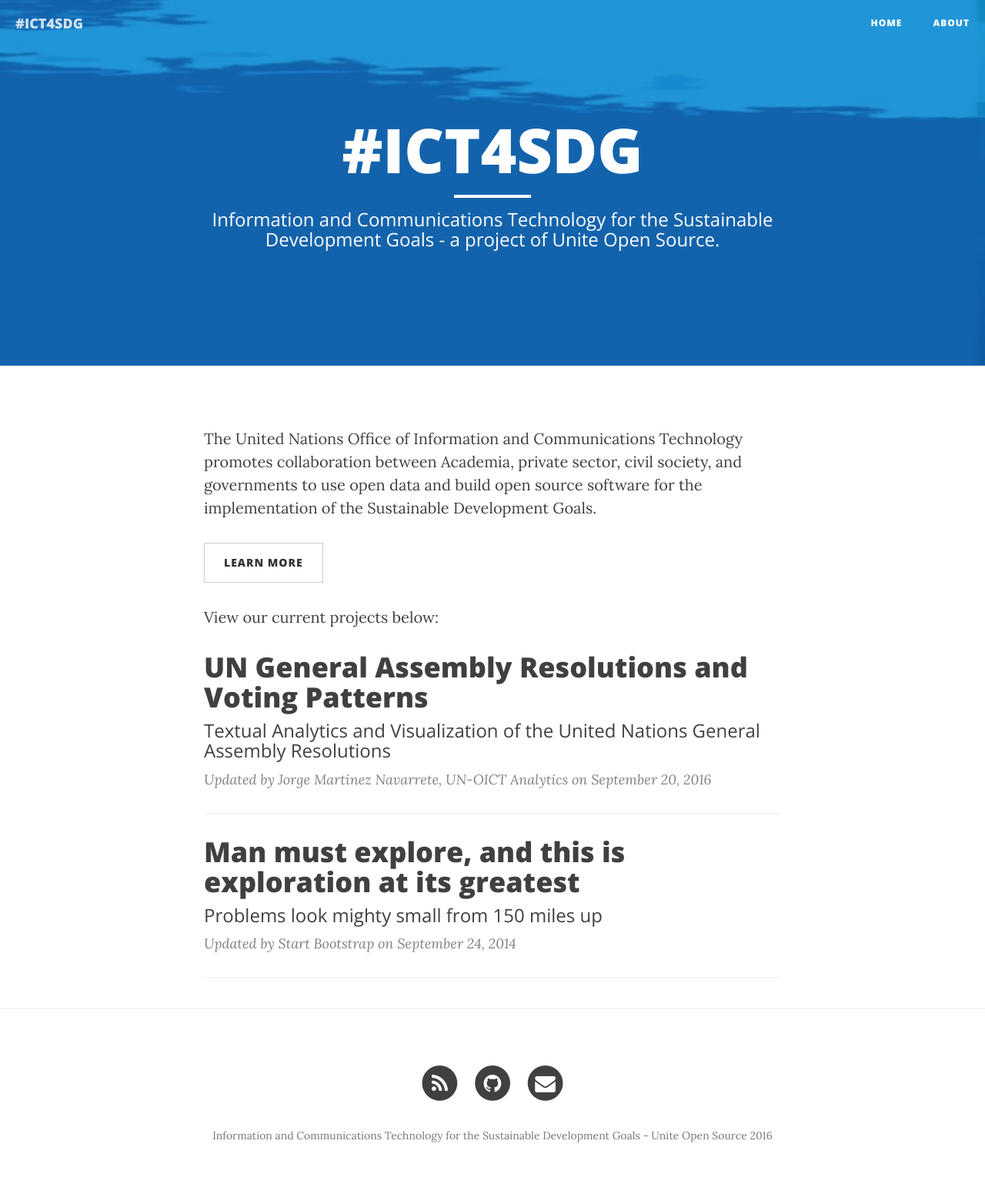
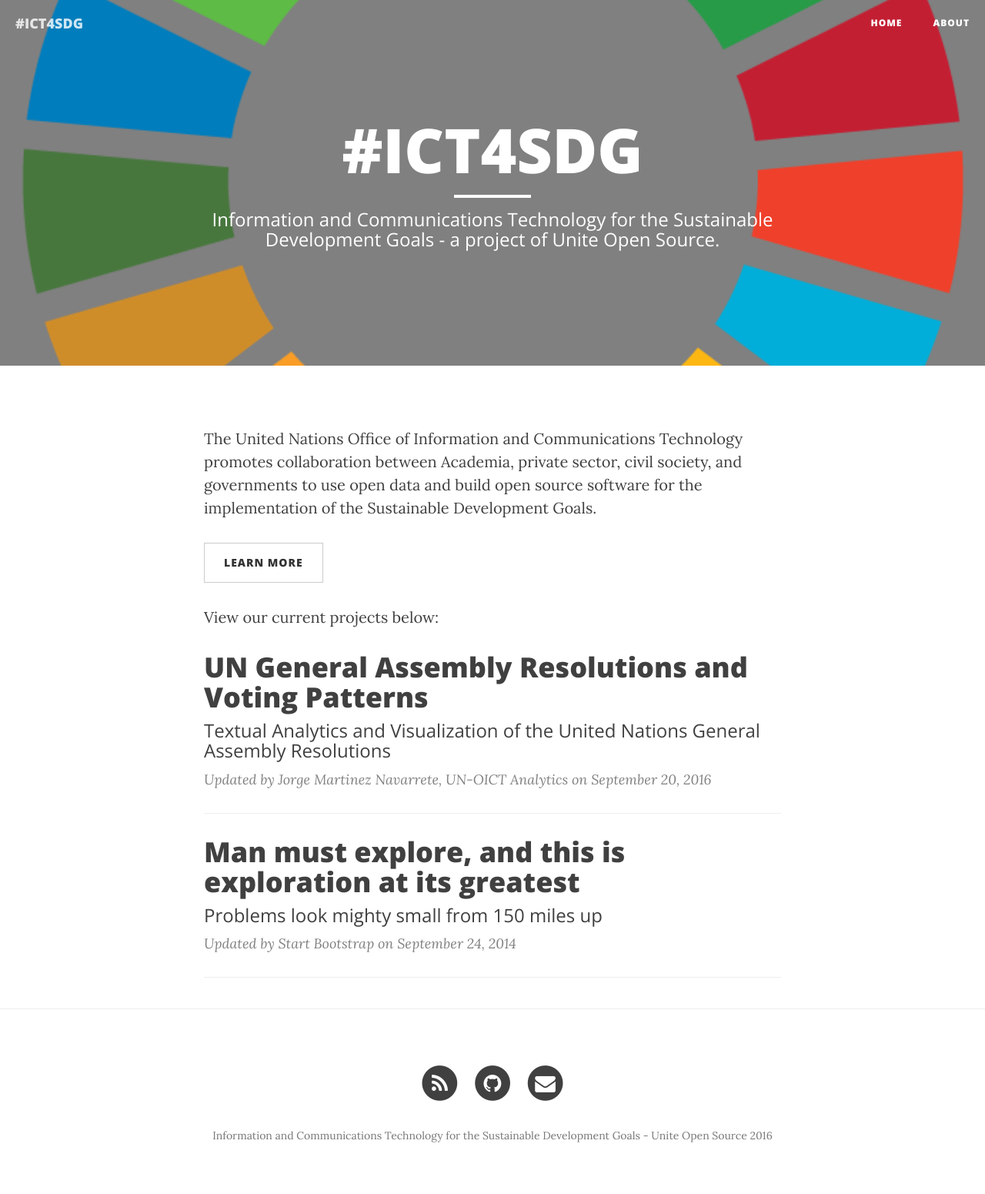
Before and after one commit to jmmnn/ICT4SD.github.io, a Jekyll site: the page built from index.html, in a window 1280 px wide. Shown: the whole page at 77% size. Built offline with Jekyll 4.4.1, drawn with Linux system fonts in a browser that asks for light colours; nearby versions of some CDN libraries; the list of posts is cut into pages by our own code.

Commit message:
added sdg wheel

```diff
--- a/_config.yml
+++ b/_config.yml
@@ -1,6 +1,6 @@
 # Site settings
 title: "#ICT4SDG"
-header-img: img/home-bg.jpg
+header-img: img/sdg_wheel.png
 email: uniteideas@un.org
 copyright_name: Information and Communications Technology for the Sustainable Development Goals - Unite Open Source
 description: "A project of Unite Open Source."
```
Also changed, not shown: img/home-bg-bk.jpg (renamed from img/home-bg.jpg), img/sdg_wheel.png (added).
